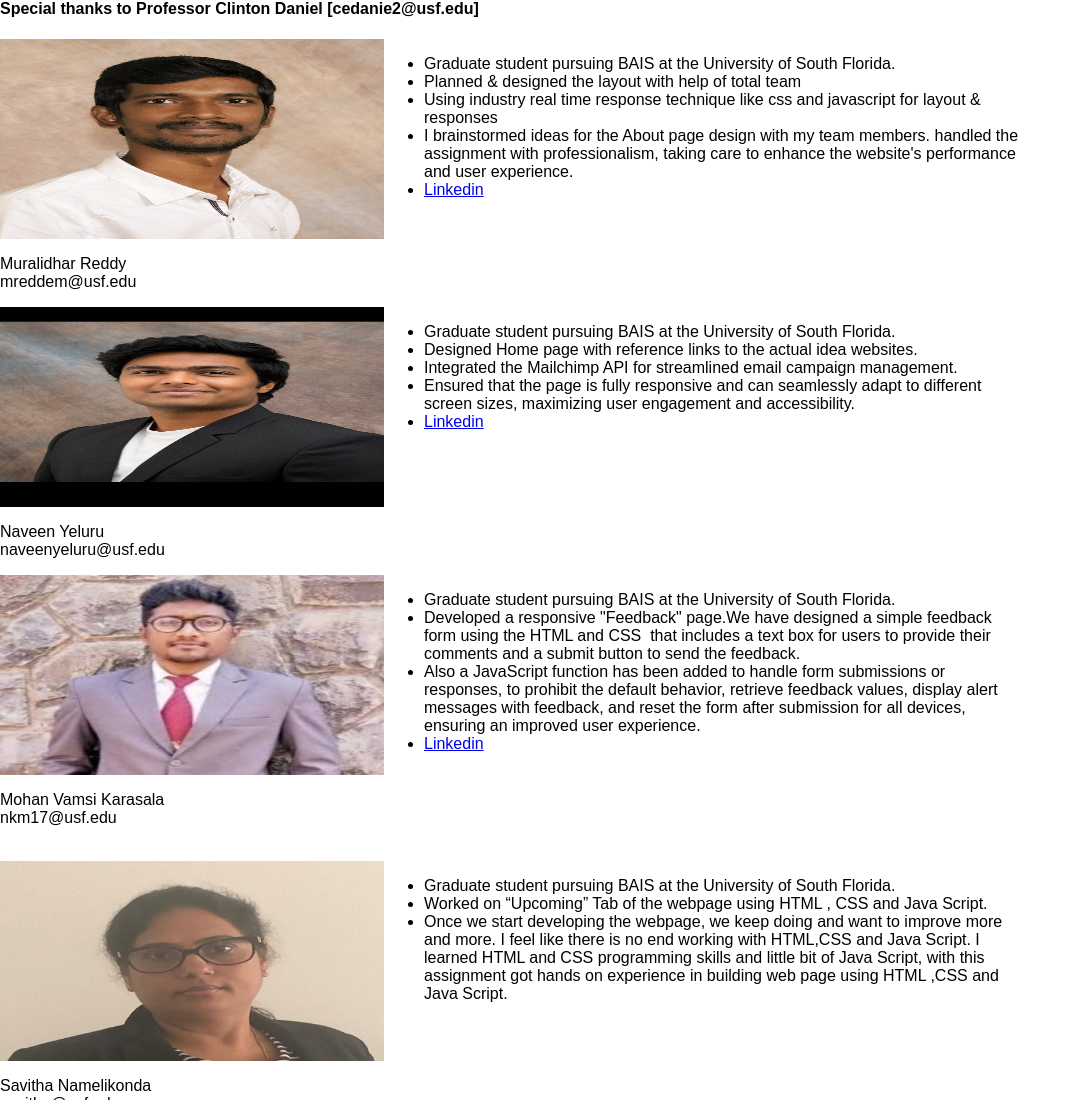
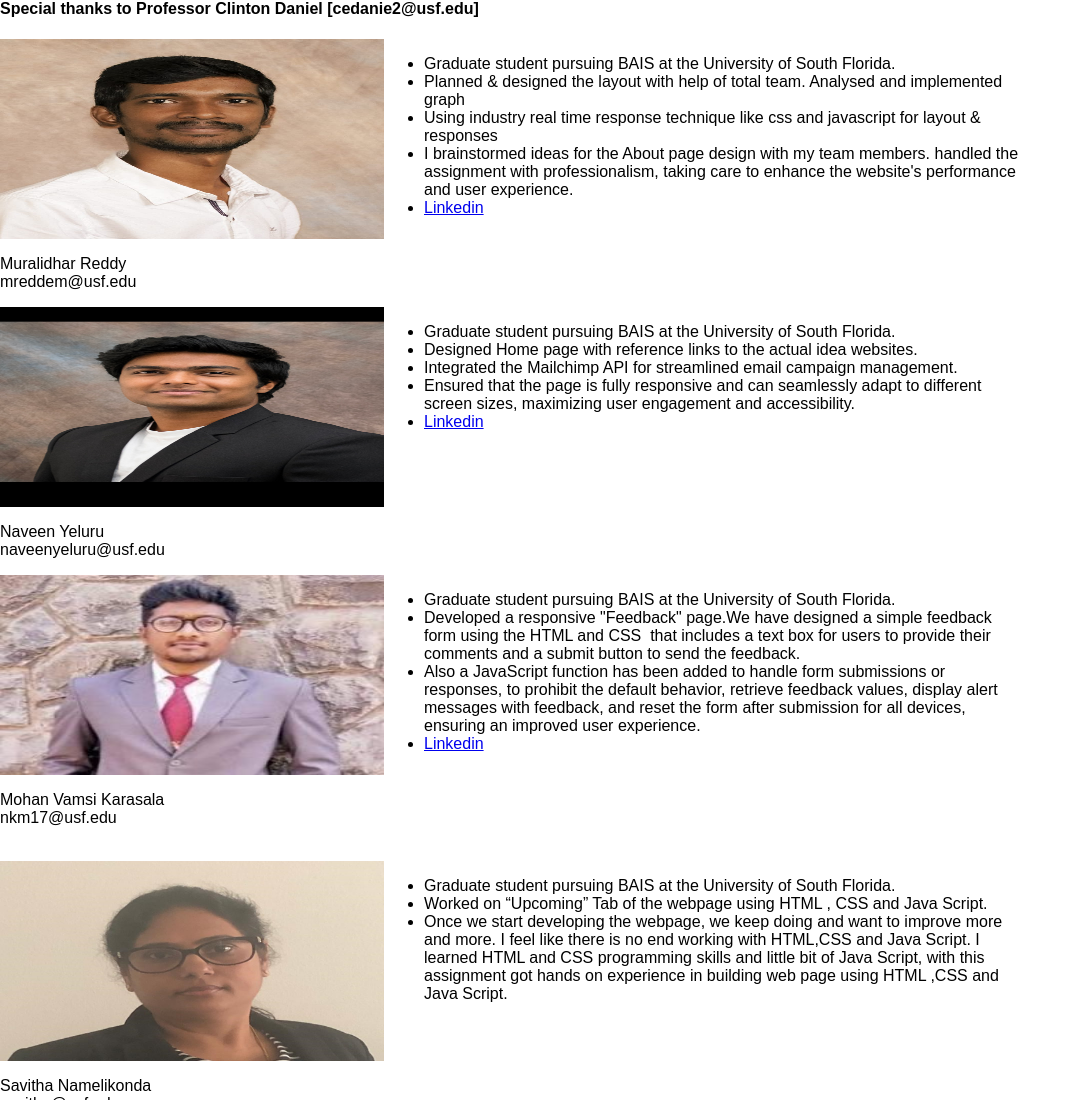
Before and after one commit to rmuralidharr/DIS, a plain HTML site: page Project/html/About.html in a window 1280 px wide. Shown: the top 1100 px of the page, without its empty margins (0-1081 px from the left). Drawn offline with Linux system fonts and the light colour scheme; files that its build step writes are made by us from their sources.

Commit message:
new change

```diff
--- a/Project/html/About.html
+++ b/Project/html/About.html
@@ -18,7 +18,7 @@
       <div style="width:50%">
         <ul>
           <li>Graduate student pursuing BAIS at the University of South Florida.</li>
-          <li>Planned & designed the layout with help of total team</li>
+          <li>Planned & designed the layout with help of total team. Analysed and implemented graph</li>
           <li>Using industry real time response technique like css and javascript for layout & responses</li>
           <li>I brainstormed ideas for the About page design with my team members. handled the assignment with professionalism, taking care to enhance the website's performance and user experience.</li>
           <li><a href="https://www.linkedin.com/in/murali-mdr/">Linkedin</a></li>
```
